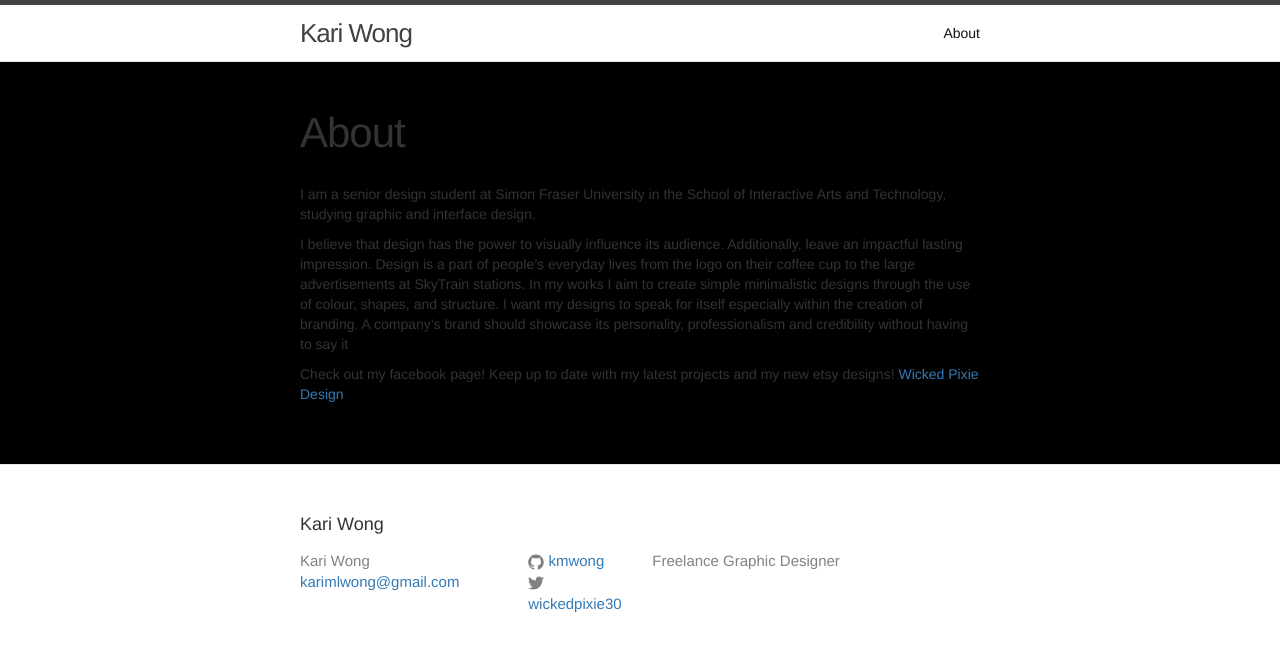
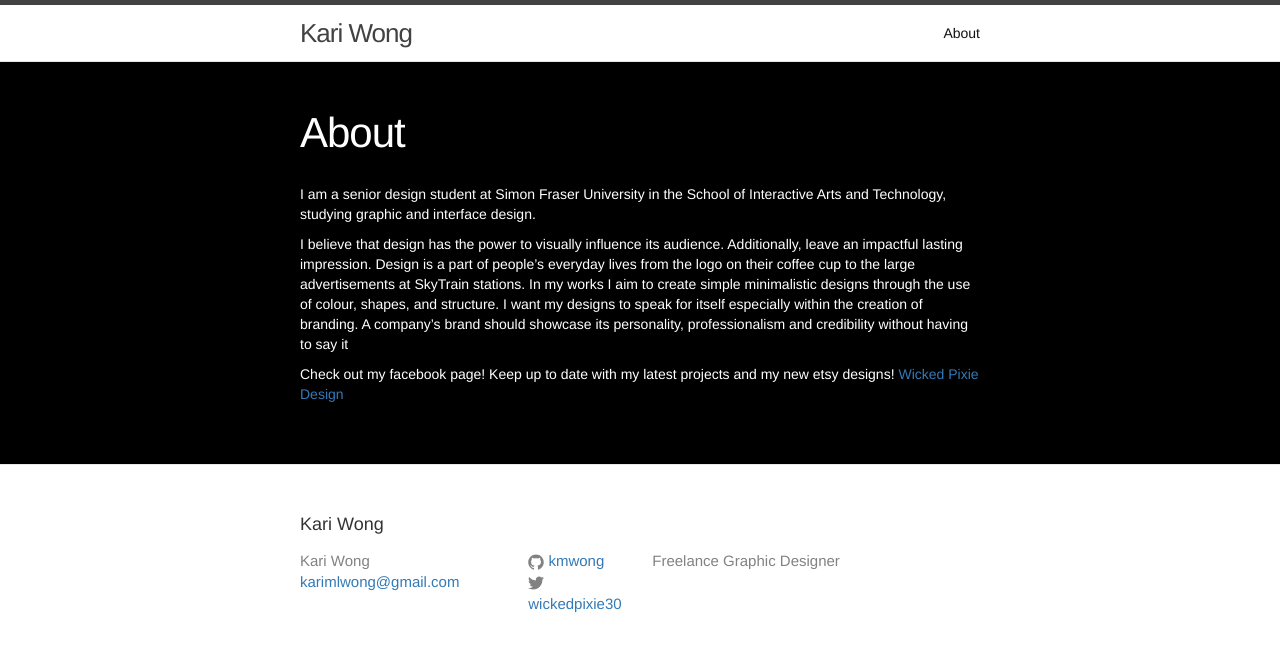
Before and after one commit to kmwong/kmwong.github.io, a Jekyll site: the page built from about.md, in a window 1280 px wide. Shown: the top 652 px of the page. Built offline with Jekyll 4.4.1, drawn with Linux system fonts in a browser that asks for light colours; nearby versions of some CDN libraries.

Commit message:
font colour

```diff
--- a/_layouts/default.html
+++ b/_layouts/default.html
@@ -7,7 +7,7 @@
 
     {% include header.html %}
 
-    <div class="page-content" style="background-color:#000;">
+    <div class="page-content" style="background-color:#000; color:#fff;">
       <div class="wrapper">
         {{ content }}
       </div>
```
